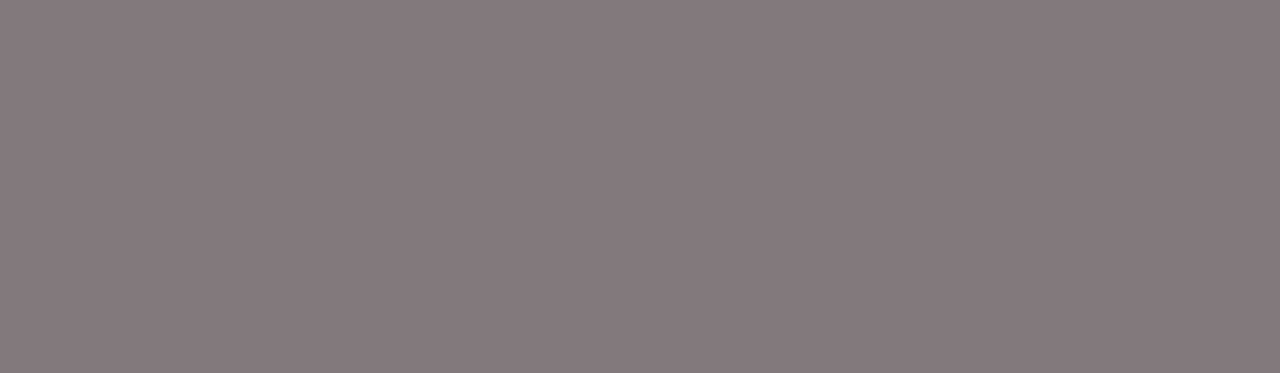
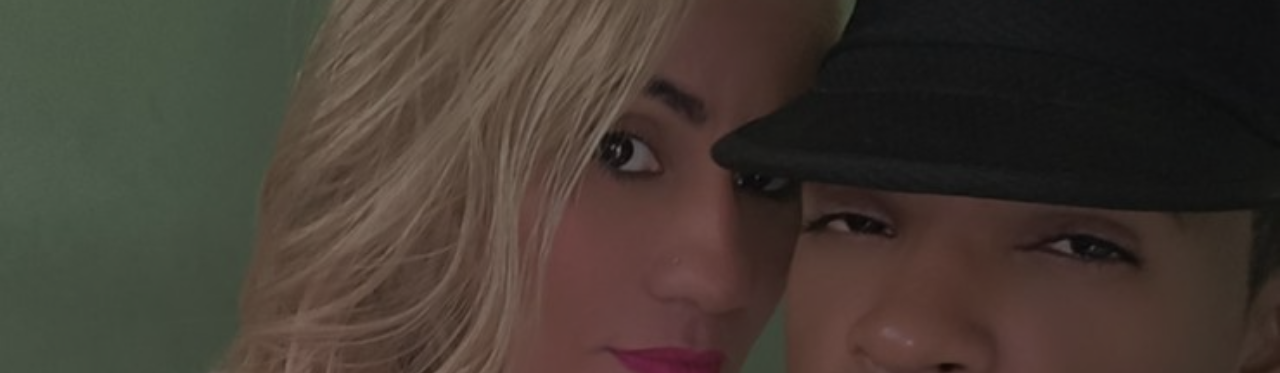
Before and after one commit to lslp3/Nosso-Site, a plain HTML site: page index.html in a window 1280 px wide. Shown: the top 373 px of the page. Drawn offline with nearby package versions, Linux system fonts and the light colour scheme.

Commit message:
Update index.html

```diff
--- a/index.html
+++ b/index.html
@@ -27,7 +27,7 @@
       }
       header {
         height: 160vh;
-        background: url("images/img1.jpg") center/cover no-repeat;
+        background: url("img1.jpg") center/cover no-repeat;
         display: flex;
         align-items: center;
         justify-content: center;
```
